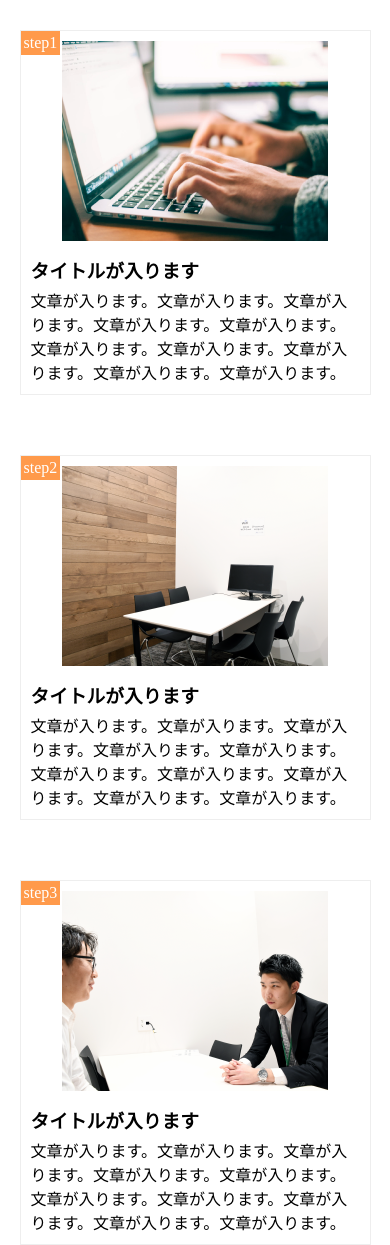
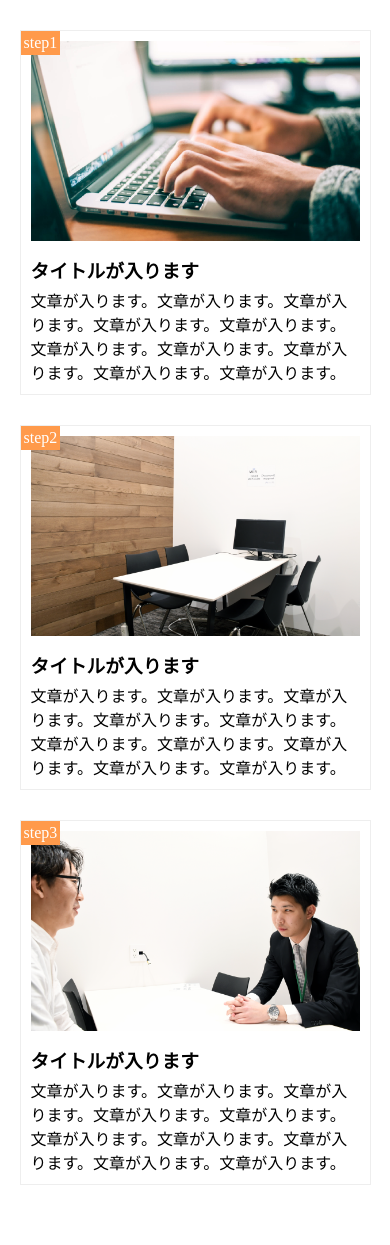
Before and after one commit to hiroki-ume/chapter9_exercise, a plain HTML site: page index.html in a window 390 px wide. After the commit the page ends 1215 px from the top, so only its background shows below. Drawn offline with Linux system fonts and the light colour scheme.

Commit message:
[Update]レスポンシブ対応時の画面の調整

```diff
--- a/style.css
+++ b/style.css
@@ -57,29 +57,23 @@ main{
 @media screen and (max-width: 768px){
 	main{
 		width: 90%;
-		margin: 0 auto;
+		margin: 30px auto;
 		}
 	.contents{
 		width: 100%;
-		margin: 30px auto;
+		margin-bottom: 30px;
 	}
 	.image1{
-		width: 50%;
-		min-width: 266px;
-		margin: 0 auto;
 		height: 200px;
 	}
 	.image2{
-		width: 50%;
-		min-width: 266px;
-		margin: 0 auto;
 		height: 200px;
 	}
 	.image3{
-		width: 50%;
-		min-width: 266px;
-		margin: 0 auto;
 		height: 200px;
 			}
+	.contents:last-child{
+		margin-bottom: 0;
+	}
 
 }
```
